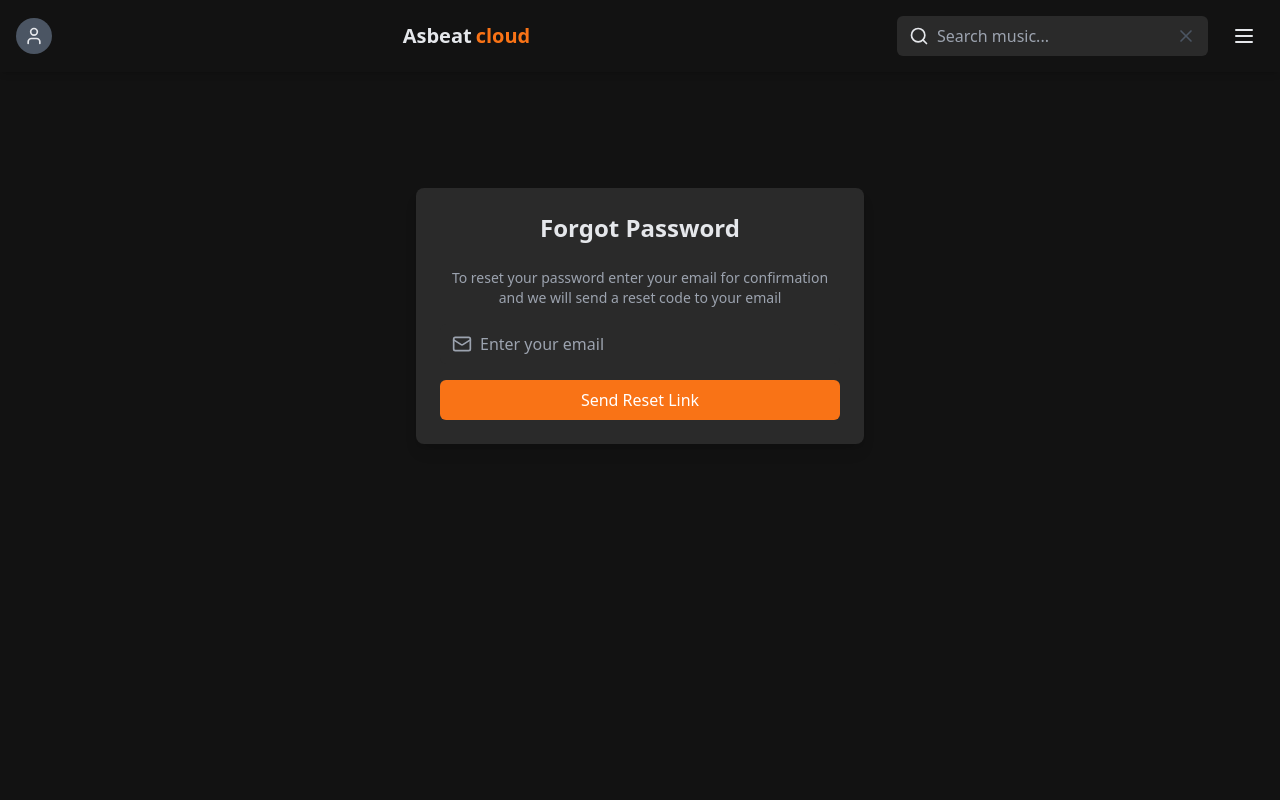
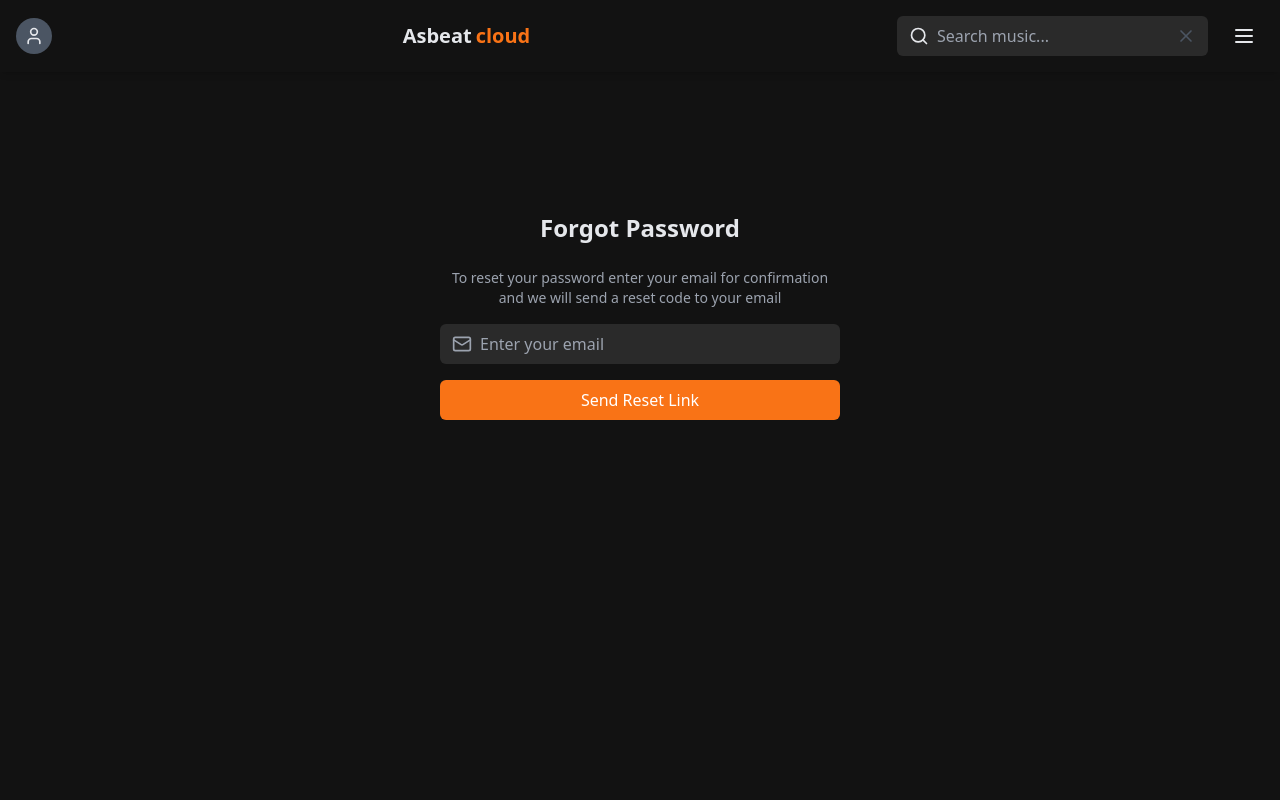
Before and after one commit to Mbboy010/asbeatcloud, a Next.js app: page /forgot-password in a window 1280 px wide. Shown: the top 800 px of the page. Built offline with nearby package versions, Linux system fonts and the light colour scheme; no server answers.

Commit message:
Initial commit

```diff
--- a/src/components/forgot/ForgotPassword.tsx
+++ b/src/components/forgot/ForgotPassword.tsx
@@ -85,7 +85,7 @@ export default function ForgotPassword() {
           setAuthId(document.$id);
           setNewPassword(document.password || '');
         } else {
-          setError('No account found with this email');
+
         }
       } catch (err) {
         setError(err instanceof Error ? err.message : 'Failed to fetch user data');
@@ -378,7 +378,7 @@ export default function ForgotPassword() {
       {isInitialLoading ? (
         <SkeletonLoader step={step} />
       ) : (
-        <div className="w-full max-w-md p-6 rounded-lg bg-[#2A2A2A] shadow-lg mt-8">
+        <div className="w-full max-w-md p-6 rounded-lg  mt-8">
           <h2 className="text-2xl font-bold text-gray-200 mb-6 text-center">
             {step === 1 && 'Forgot Password'}
             {step === 2 && 'Verify Reset Code'}
--- a/src/components/profile/UploadGallery.tsx
+++ b/src/components/profile/UploadGallery.tsx
@@ -3,7 +3,7 @@
 import SkeletonUploadGallery from './SkeletonUploadGallery';
 import { useState, useEffect, useRef } from 'react';
 import { useRouter } from 'next/navigation';
-import { databases, storage } from '../../lib/appwrite';
+import { databases, storage,account } from '../../lib/appwrite';
 import { useAppSelector } from '@/store/hooks';
 import { ID } from 'appwrite';
 import { motion, AnimatePresence } from 'framer-motion';
```
